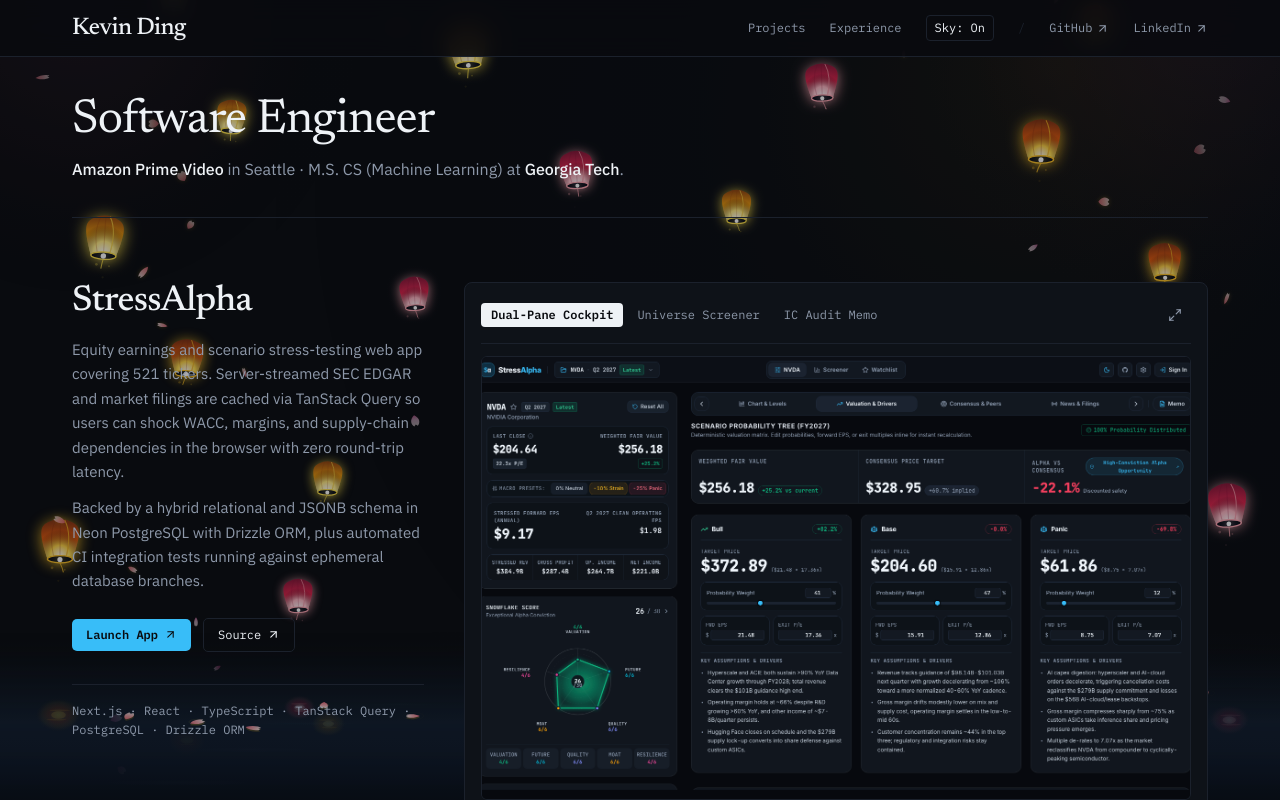
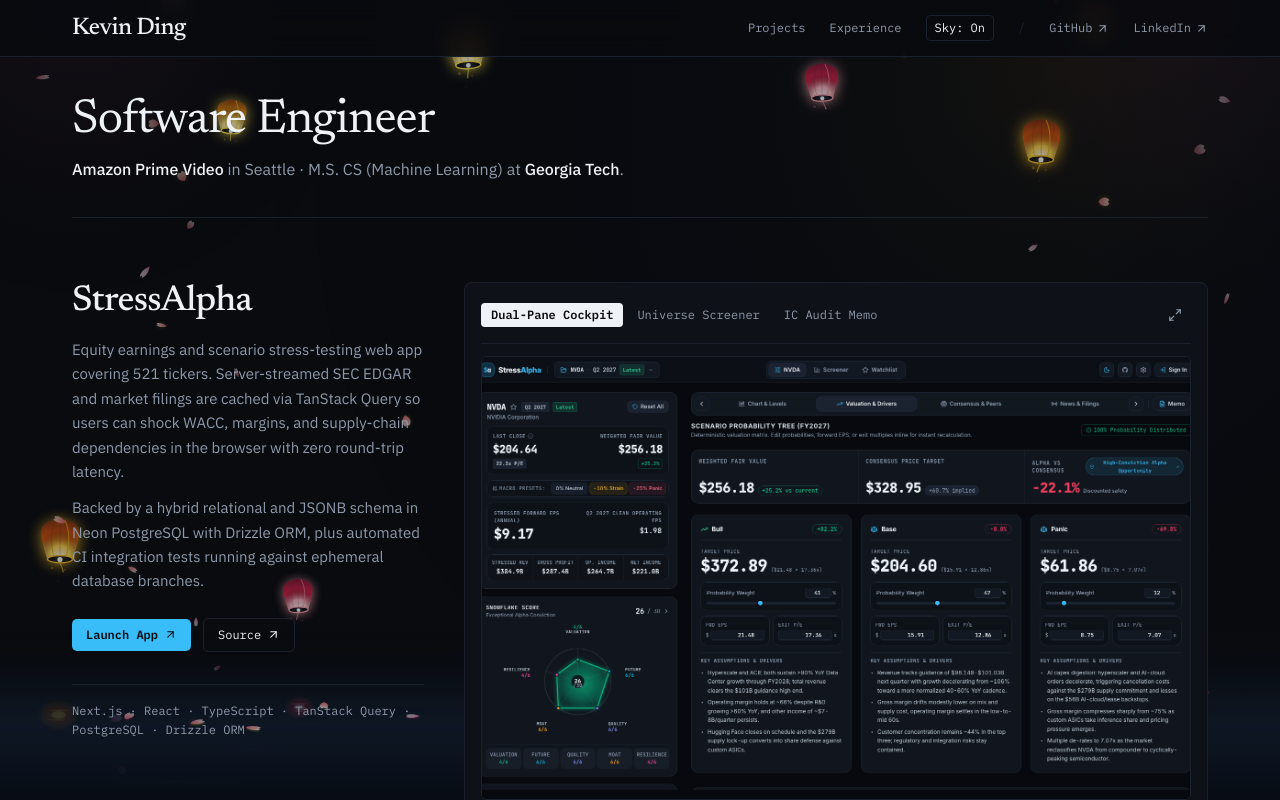
Before and after one commit to phanturne/krding-portfolio, a Next.js app: page / in a window 1280 px wide. Shown: the top 800 px of the page. Built offline with nearby package versions, Linux system fonts and the light colour scheme.

Commit message:
Scale lantern count and sky opacity with viewport width

```diff
--- a/src/components/NightSkyInteractive.tsx
+++ b/src/components/NightSkyInteractive.tsx
@@ -1101,11 +1101,16 @@ export function NightSkyInteractive({
       // 2A. Far-Plane Falling Sakura Petals
       stepAndDrawFallingPetals("far");
 
-      // 2B. Step & Render 22 Uniformly Spaced Volumetric Kongming Lanterns (cycling through 32 quotes)
+      // 2B. Step & Render Width-Proportional Kongming Lanterns (~1 per 128px, up to 22 on 2800px)
+      const visibleLanternCount = Math.max(
+        4,
+        Math.min(lanternsRef.current.length, Math.round(width / 128))
+      );
+      const visibleLanterns = lanternsRef.current.slice(0, visibleLanternCount);
       let foundHover: { item: LanternQuote; x: number; y: number } | null =
         null;
 
-      for (const l of lanternsRef.current) {
+      for (const l of visibleLanterns) {
         const distToMouse = mouseRef.current.active
           ? Math.hypot(l.x - mx, l.y - my)
           : 9999;
@@ -1180,7 +1185,7 @@ export function NightSkyInteractive({
         waterY,
         lakeH,
         tick,
-        lanternsRef.current,
+        visibleLanterns,
         floatingPetalsRef.current
       );
 
@@ -1290,7 +1295,7 @@ export function NightSkyInteractive({
     <canvas
       ref={canvasRef}
       aria-hidden="true"
-      className="fixed inset-0 pointer-events-none z-0 opacity-65"
+      className="fixed inset-0 pointer-events-none z-0 opacity-35 sm:opacity-50 lg:opacity-65"
     />
   );
 }
```
